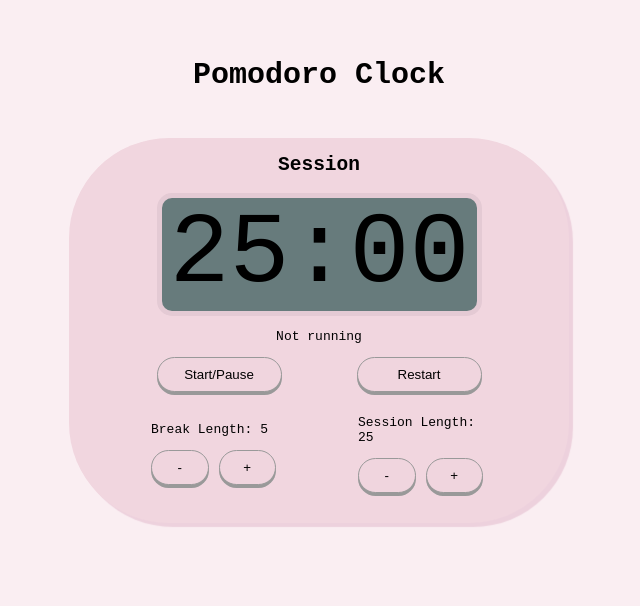
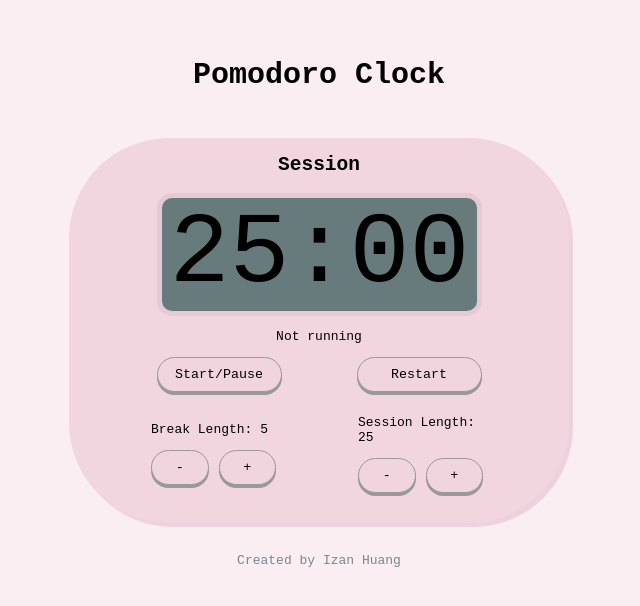
Before and after one commit to izanhuang/pomodoro-clock, a React (Create React App) app: page / in a window 1280 px wide. Shown: the top 606 px of the page, without its empty margins (321-961 px from the left). Built offline with nearby package versions, Linux system fonts and the light colour scheme.

Commit message:
Added icon and footer

```diff
--- a/public/index.html
+++ b/public/index.html
@@ -2,7 +2,7 @@
 <html lang="en">
   <head>
     <meta charset="utf-8" />
-    <link rel="icon" href="%PUBLIC_URL%/favicon.ico" />
+    <link rel="icon" href="%PUBLIC_URL%/clock.png" />
     <meta name="viewport" content="width=device-width, initial-scale=1" />
     <meta name="theme-color" content="#000000" />
     <meta
@@ -24,7 +24,7 @@
       work correctly both with client-side routing and a non-root public URL.
       Learn how to configure a non-root public URL by running `npm run build`.
     -->
-    <title>React App</title>
+    <title>Pomodoro Clock</title>
   </head>
   <body>
     <noscript>You need to enable JavaScript to run this app.</noscript>
--- a/src/App.css
+++ b/src/App.css
@@ -19,7 +19,7 @@ h1 {
   background-color: #f1d6df;
   border-radius: 100px;
   box-shadow: 4px 4px 1px #edd1dd;
-  margin-bottom: 350px;
+  margin-bottom: 30px;
   margin-top: 2%;
 }
 
@@ -48,3 +48,7 @@ h1 {
 .decrement {
   margin-right: 10px;
 }
+
+footer {
+  color: #75898b;
+}
--- a/src/App.js
+++ b/src/App.js
@@ -30,6 +30,8 @@ function App() {
             <Session />
           </div>
         </div>
+
+        <footer>Created by Izan Huang</footer>
       </PomodoroContext.Provider>
     </div>
   )
--- a/src/styles/Timer.css
+++ b/src/styles/Timer.css
@@ -19,14 +19,15 @@ button {
   border: 1px solid #999;
   box-sizing: border-box;
   box-shadow: 0 3px #999;
+  font-family: monospace;
 }
 
 button:hover {
-  background-color: #bca8b0;
+  background-color: #e2c3d0;
 }
 
 button:active {
-  background-color: #bca8b0;
+  background-color: #e2c3d0;
   box-shadow: 0 1px #666;
   transform: translateY(3px);
 }
```
Also changed, not shown: public/clock.png (added).
